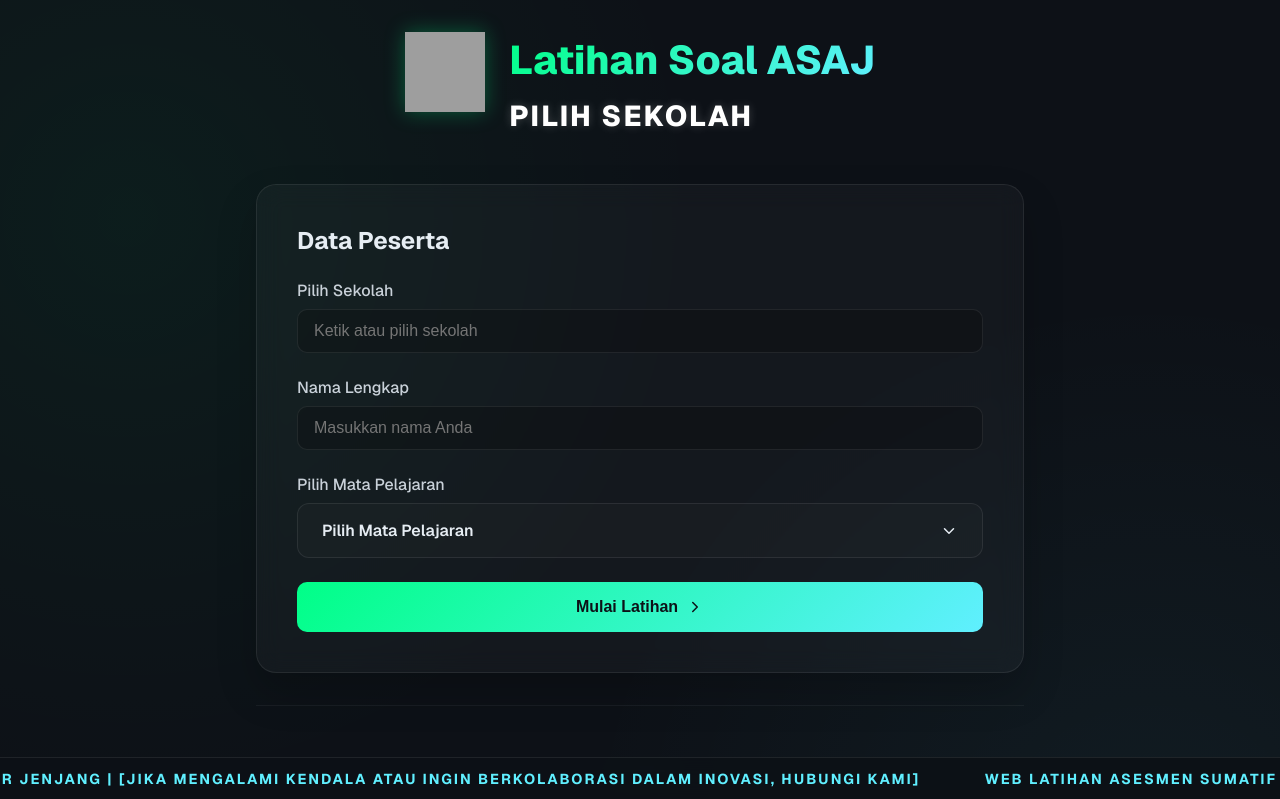
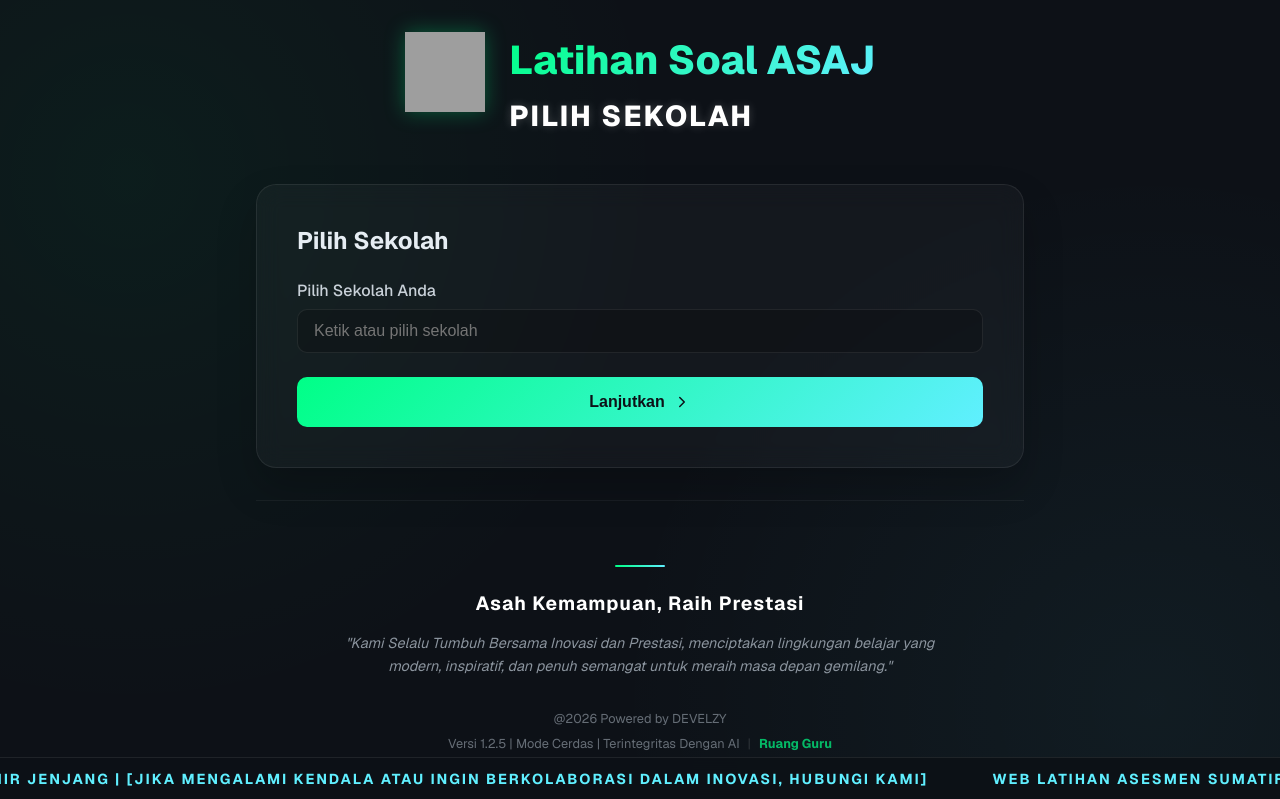
Before and after one commit to develzy/latihansoal-develzy, a Next.js app: page /umum in a window 1280 px wide. Shown: the top 799 px of the page. Built offline with nearby package versions, Linux system fonts and the light colour scheme; grey boxes are pictures that could not be loaded.

Commit message:
Feat: Split /umum form into steps (School first, then Name/Subject)

```diff
--- a/src/app/umum/page.js
+++ b/src/app/umum/page.js
@@ -93,6 +93,7 @@ export default function UmumPage() {
   const [current, setCurrent] = useState(0);
   const [isDropdownOpen, setIsDropdownOpen] = useState(false);
   const [isSchoolDropdownOpen, setIsSchoolDropdownOpen] = useState(false);
+  const [isSchoolSelected, setIsSchoolSelected] = useState(false);
   const [answers, setAnswers] = useState([]);
   const [submitted, setSubmitted] = useState(false);
   const [error, setError] = useState('');
@@ -414,11 +415,12 @@ export default function UmumPage() {
 
       {!started ? (
         <>
+          {!isSchoolSelected ? (
             <div className={styles.card}>
-            <h2 style={{ marginBottom: '1.5rem', fontWeight: 700 }}>Data Peserta</h2>
+              <h2 style={{ marginBottom: '1.5rem', fontWeight: 700 }}>Pilih Sekolah</h2>
 
               <div className={styles.formGroup}>
-              <label className={styles.label}>Pilih Sekolah</label>
+                <label className={styles.label}>Pilih Sekolah Anda</label>
                 <input
                   type="text"
                   list="schools-list"
@@ -432,6 +434,37 @@ export default function UmumPage() {
                     <option key={i} value={sch} />
                   ))}
                 </datalist>
+              </div>
+
+              {error && <p style={{ color: 'var(--danger-color)', marginBottom: '1rem', fontSize: '0.9rem' }}>{error}</p>}
+              <button
+                className={styles.button}
+                onClick={() => {
+                  if (!student.school) {
+                    setError('Harap pilih atau ketik sekolah Anda.');
+                    return;
+                  }
+                  setError('');
+                  setIsSchoolSelected(true);
+                  playSound('click');
+                }}
+              >
+                Lanjutkan <ChevronRight size={18} />
+              </button>
+            </div>
+          ) : (
+            <div className={styles.card}>
+              <h2 style={{ marginBottom: '1.5rem', fontWeight: 700 }}>Data Peserta</h2>
+
+              <div className={styles.formGroup}>
+                <label className={styles.label}>Sekolah</label>
+                <input
+                  type="text"
+                  className={styles.input}
+                  value={student.school}
+                  disabled
+                  style={{ background: 'rgba(255, 255, 255, 0.05)', color: '#8b949e' }}
+                />
               </div>
 
               <div className={styles.formGroup}>
@@ -472,10 +505,20 @@ export default function UmumPage() {
               </div>
 
               {error && <p style={{ color: 'var(--danger-color)', marginBottom: '1rem', fontSize: '0.9rem' }}>{error}</p>}
+              <div style={{ display: 'flex', gap: '1rem' }}>
+                <button
+                  className={styles.button}
+                  onClick={() => { setIsSchoolSelected(false); setError(''); playSound('click'); }}
+                  style={{ background: 'rgba(255, 255, 255, 0.1)', color: '#fff', border: '1px solid rgba(255, 255, 255, 0.2)' }}
+                >
+                  Kembali
+                </button>
                 <button className={styles.button} onClick={handleStart}>
                   Mulai Latihan <ChevronRight size={18} />
                 </button>
               </div>
+            </div>
+          )}
         </>
       ) : (
         <>
```
Lines whose indentation alone changed are shown as unchanged.
